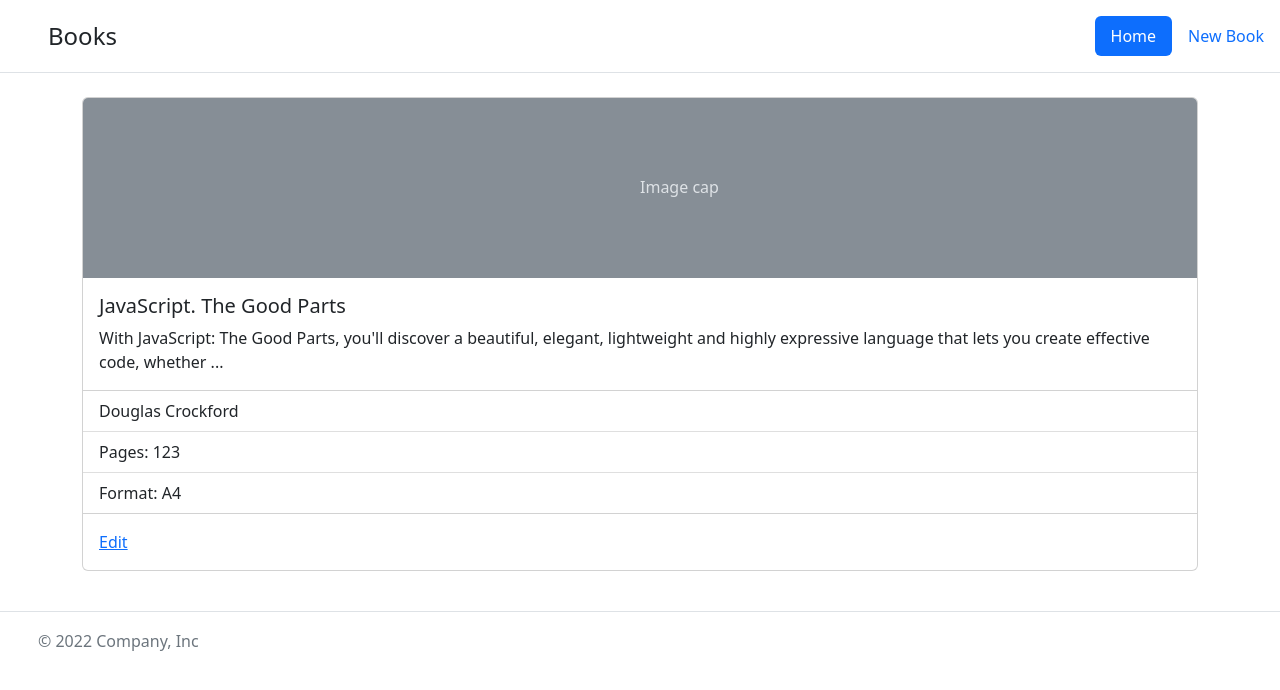
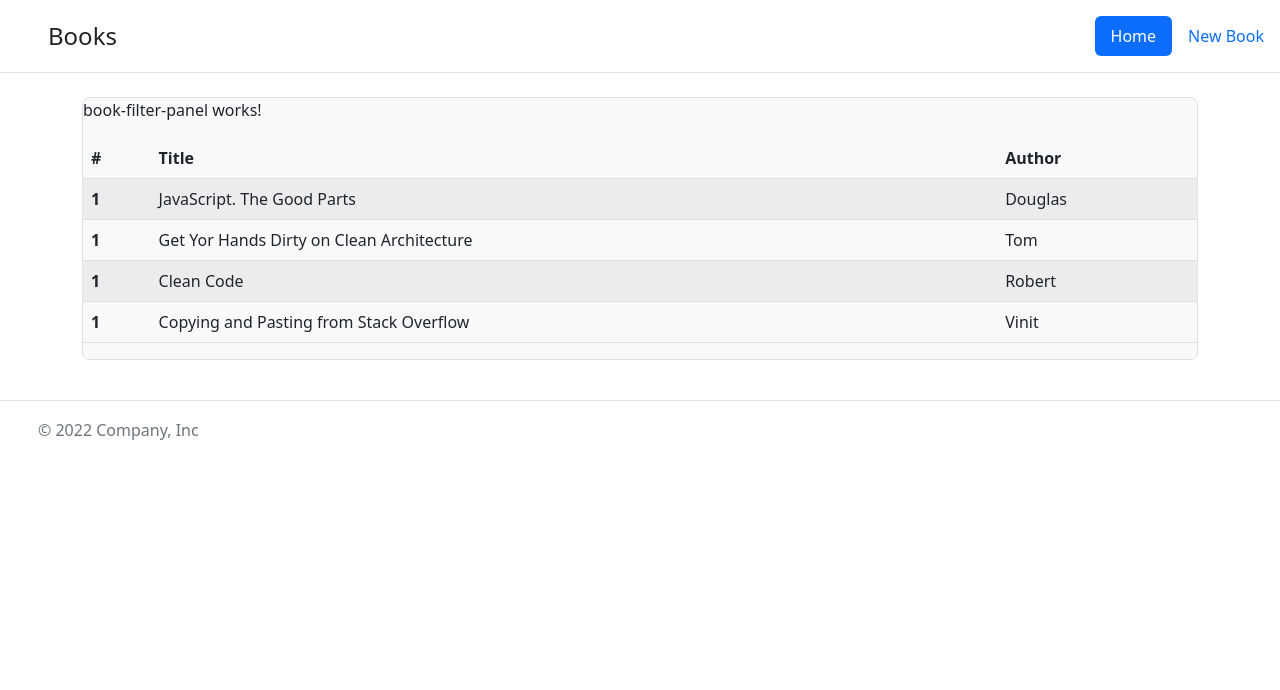
Before and after one commit to tomaszwawrzyniakit/Angular-advanced, an Angular app: page / in a window 1280 px wide. Shown: the top 690 px of the page. Built offline with nearby package versions, Linux system fonts and the light colour scheme.

Commit message:
input/output

```diff
--- a/src/app/app.component.html
+++ b/src/app/app.component.html
@@ -2,7 +2,7 @@
 
 <div class="container pb-3">
   <div class="row justify-content-md-center">
-      <app-book-details></app-book-details>
+      <app-books></app-books>
   </div>
 </div>
 
--- a/src/app/feature/books/books.component.html
+++ b/src/app/feature/books/books.component.html
@@ -1,38 +1,4 @@
 <div class="bg-light col border rounded-3">
-
-  <table class="table table-striped">
-    <thead>
-    <tr>
-      <th scope="col">#</th>
-      <th scope="col">Title</th>
-      <th scope="col">Author</th>
-      <th scope="col">Pages</th>
-      <th scope="col">Format</th>
-    </tr>
-    </thead>
-    <tbody>
-    <tr>
-      <th scope="row">1</th>
-      <td>Book</td>
-      <td>Mark Otto</td>
-      <td>12</td>
-      <td>A4</td>
-    </tr>
-    <tr>
-      <th scope="row">2</th>
-      <td>Book</td>
-      <td>Jacob Thornton</td>
-      <td>12</td>
-      <td>A4</td>
-    </tr>
-    <tr>
-      <th scope="row">3</th>
-      <td>Book</td>
-      <td>Larry the Bird</td>
-      <td>12</td>
-      <td>A4</td>
-    </tr>
-    </tbody>
-
-  </table>
+  <app-book-filter-panel></app-book-filter-panel>
+  <app-book-table [books]="books$ | async" (bookSelected)="bookSelected($event)" ></app-book-table>
 </div>
--- a/src/app/feature/books/books.component.ts
+++ b/src/app/feature/books/books.component.ts
@@ -1,4 +1,6 @@
-import { Component } from '@angular/core';
+import {Component} from '@angular/core';
+import {BookModel} from "./book.model";
+import {of} from "rxjs";
 
 @Component({
   selector: 'app-books',
@@ -6,5 +8,58 @@ import { Component } from '@angular/core';
   styleUrls: ['./books.component.css']
 })
 export class BooksComponent {
+  books$ = of<BookModel[]>( [
+    {
+      "id": 0,
+      "author": {
+        "firstName": "Douglas",
+        "lastName": "Crockford"
+      },
+      "details": {
+        "pages": 11,
+        "format": "A5"
+      },
+      "title": "JavaScript. The Good Parts"
+    },
+    {
+      "id": 1,
+      "author": {
+        "firstName": "Tom",
+        "lastName": "Hombergs"
+      },
+      "details": {
+        "pages": 11,
+        "format": "A6"
+      },
+      "title": "Get Yor Hands Dirty on Clean Architecture"
+    },
+    {
+      "id": 2,
+      "author": {
+        "firstName": "Robert",
+        "lastName": "C. Martin"
+      },
+      "details": {
+        "pages": 11,
+        "format": "A4"
+      },
+      "title": "Clean Code"
+    },
+    {
+      "id": 3,
+      "author": {
+        "firstName": "Vinit",
+        "lastName": "Nayak"
+      },
+      "details": {
+        "pages": 11,
+        "format": "A5"
+      },
+      "title": "Copying and Pasting from Stack Overflow"
+    }
+  ])
 
+  bookSelected(book: BookModel) {
+    alert(book);
+  }
 }
--- /dev/null
+++ b/src/app/feature/books/components/book-filter-panel/book-filter-panel.component.html
@@ -0,0 +1 @@
+<p>book-filter-panel works!</p>
--- /dev/null
+++ b/src/app/feature/books/components/book-table/book-table.component.html
@@ -0,0 +1,17 @@
+
+<table class="table table-striped">
+  <thead>
+  <tr>
+    <th scope="col">#</th>
+    <th scope="col">Title</th>
+    <th scope="col">Author</th>
+  </tr>
+  </thead>
+  <tbody>
+  <tr *ngFor="let book of books" (click)="selectBook(book)">
+    <th scope="row">1</th>
+    <td>{{book.title}}</td>
+    <td>{{book.author.firstName}}</td>
+  </tr>
+  </tbody>
+</table>
--- /dev/null
+++ b/src/app/feature/books/components/book-table/book-table.component.ts
@@ -0,0 +1,21 @@
+import {ChangeDetectionStrategy, Component, EventEmitter, Input, Output} from '@angular/core';
+
+import {BookModel} from "../../book.model";
+
+@Component({
+  selector: 'app-book-table[books]',
+  templateUrl: './book-table.component.html',
+  styleUrls: ['./book-table.component.css'],
+  changeDetection: ChangeDetectionStrategy.OnPush
+})
+export class BookTableComponent {
+  @Input()
+  books: BookModel[] | null = [];
+
+  @Output()
+  bookSelected = new EventEmitter<BookModel>();
+
+  selectBook(book: BookModel) {
+    this.bookSelected.emit(book);
+  }
+}
--- a/src/app/shared/shared.module.ts
+++ b/src/app/shared/shared.module.ts
@@ -5,8 +5,10 @@ import { CommonModule } from '@angular/common';
 
 @NgModule({
   declarations: [],
+  providers: [],
   imports: [
     CommonModule
-  ]
+  ],
+  exports:[CommonModule]
 })
 export class SharedModule { }
```
Also changed, not shown: src/app/feature/books/book.model.ts (added, +22 -0 lines), src/app/feature/books/books.module.ts (+7 -2 lines), src/app/feature/books/components/book-filter-panel/book-filter-panel.component.ts (added, +10 -0 lines), src/app/feature/books/components/book-filter-panel/book-filter-panel.component.css (added), src/app/feature/books/components/book-table/book-table.component.css (added), 2 other files (tests, documents, lock files or other folders).
